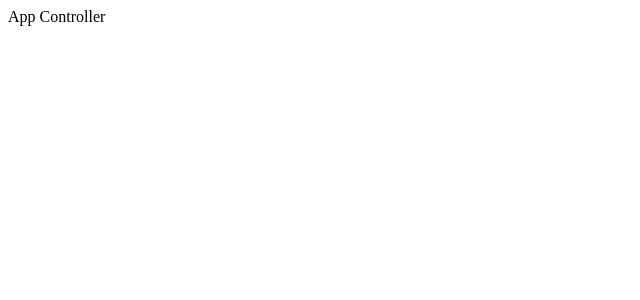
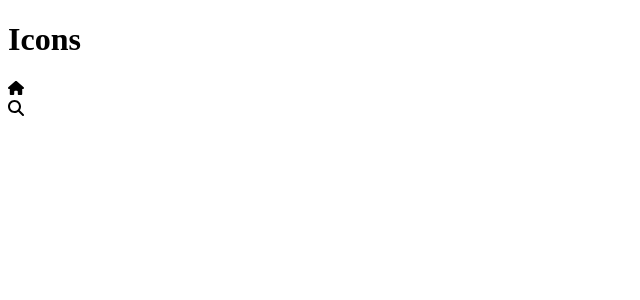
Before and after one commit to rupuengg/pwatlas, a React app: page / in a window 1280 px wide. Shown: the top 300 px of the page, without its empty margins (0-640 px from the left). Built offline with nearby package versions, Linux system fonts and the light colour scheme; the HTML template or start-up script is replaced by a standard one.

Commit message:
Add Icon Component and also add two Icons (#5)

```diff
--- a/package.json
+++ b/package.json
@@ -19,6 +19,7 @@
     "@types/node": "^20.2.3",
     "@typescript-eslint/eslint-plugin": "^5.59.7",
     "babel-loader": "^9.1.2",
+    "css-loader": "^6.7.4",
     "eslint": "^8.41.0",
     "eslint-config-airbnb": "^19.0.4",
     "eslint-config-airbnb-base": "^15.0.0",
@@ -29,6 +30,9 @@
     "eslint-plugin-prettier": "^4.2.1",
     "eslint-plugin-promise": "^6.1.1",
     "eslint-plugin-react": "^7.32.2",
+    "node-sass": "^9.0.0",
+    "sass-loader": "^13.3.0",
+    "style-loader": "^3.3.3",
     "ts-loader": "^9.4.3",
     "tsc": "^2.0.4",
     "typescript": "^5.0.4",
@@ -40,6 +44,7 @@
     "@types/react": "^18.2.6",
     "@types/react-dom": "^18.2.4",
     "html-webpack-plugin": "^5.5.1",
+    "primeicons": "^6.0.1",
     "react": "^18.2.0",
     "react-dom": "^18.2.0",
     "webpack-merge": "^5.9.0"
--- /dev/null
+++ b/src/Icon/Icon.tsx
@@ -0,0 +1,59 @@
+/* eslint-disable react/function-component-definition */
+import React from 'react';
+import Home from './Icons/Home';
+import Search from './Icons/Search';
+
+export enum E_Icon {
+  'home' = 'Home',
+  'search' = 'Search',
+  // Down = 'DOWN',
+  // Left = 'LEFT',
+  // Right = 'RIGHT',
+}
+
+type KeyofE_Icon = keyof E_Icon;
+function getTIcon(iconName: string): E_Icon | '' {
+  if (iconName === 'home') {
+    return E_Icon.home;
+  } if (iconName === 'search') {
+    return E_Icon.search;
+  }
+
+  return '';
+}
+
+export interface IConProps {
+  icon: string;
+  size?: number;
+  color?: string;
+  className?: string;
+  styles?: React.CSSProperties | undefined;
+}
+
+export const Icon: React.FC<IConProps> = (props: IConProps) => {
+  const { icon } = props;
+
+  const getIcon = (iconName: string) => {
+    switch (getTIcon(iconName)) {
+      case E_Icon.home:
+        return <Home {...props} />;
+      case E_Icon.search:
+        return <Search {...props} />;
+      default:
+        return <>No Icon found</>;
+    }
+  };
+
+  return (
+    <div>
+      { getIcon(icon) }
+    </div>
+  );
+};
+
+Icon.defaultProps = {
+  size: 16,
+  color: '#000000',
+  className: '',
+  styles: {},
+};
--- /dev/null
+++ b/src/Icon/Icons/Home.tsx
@@ -0,0 +1,20 @@
+/* eslint-disable react/function-component-definition */
+import React from 'react';
+import { IConProps } from '../Icon';
+
+export const Home: React.FC<IConProps> = ({ size, className, styles }: IConProps) => (
+  <svg
+    xmlns="http://www.w3.org/2000/svg"
+    viewBox="0 0 576 512"
+    className={className}
+    style={styles}
+    width={`${size}px`}
+    height={`${size}px`}
+    xmlnsXlink="http://www.w3.org/1999/xlink"
+  >
+    <title>Icon/Icon-Home</title>
+    <path d="M575.8 255.5c0 18-15 32.1-32 32.1h-32l.7 160.2c0 2.7-.2 5.4-.5 8.1V472c0 22.1-17.9 40-40 40H456c-1.1 0-2.2 0-3.3-.1c-1.4 .1-2.8 .1-4.2 .1H416 392c-22.1 0-40-17.9-40-40V448 384c0-17.7-14.3-32-32-32H256c-17.7 0-32 14.3-32 32v64 24c0 22.1-17.9 40-40 40H160 128.1c-1.5 0-3-.1-4.5-.2c-1.2 .1-2.4 .2-3.6 .2H104c-22.1 0-40-17.9-40-40V360c0-.9 0-1.9 .1-2.8V287.6H32c-18 0-32-14-32-32.1c0-9 3-17 10-24L266.4 8c7-7 15-8 22-8s15 2 21 7L564.8 231.5c8 7 12 15 11 24z" />
+  </svg>
+);
+
+export default Home;
--- /dev/null
+++ b/src/Icon/Icons/Search.tsx
@@ -0,0 +1,19 @@
+/* eslint-disable react/function-component-definition */
+import React from 'react';
+import { IConProps } from '../Icon';
+
+export const Search: React.FC<IConProps> = ({ size, className, styles }: IConProps) => (
+  <svg
+    xmlns="http://www.w3.org/2000/svg"
+    viewBox="0 0 512 512"
+    className={className}
+    style={styles}
+    width={`${size}px`}
+    height={`${size}px`}
+    xmlnsXlink="http://www.w3.org/1999/xlink"
+  >
+    <path d="M416 208c0 45.9-14.9 88.3-40 122.7L502.6 457.4c12.5 12.5 12.5 32.8 0 45.3s-32.8 12.5-45.3 0L330.7 376c-34.4 25.2-76.8 40-122.7 40C93.1 416 0 322.9 0 208S93.1 0 208 0S416 93.1 416 208zM208 352a144 144 0 1 0 0-288 144 144 0 1 0 0 288z" />
+  </svg>
+);
+
+export default Search;
--- /dev/null
+++ b/src/Icon/index.ts
@@ -0,0 +1,9 @@
+/* eslint-disable import/prefer-default-export */
+import { Home } from './Icons/Home';
+import { Icon } from './Icon';
+
+export {
+  Home,
+};
+
+export default Icon;
--- a/src/components/App/App.tsx
+++ b/src/components/App/App.tsx
@@ -1,6 +1,8 @@
 /* eslint-disable react/function-component-definition */
 import React from 'react';
+import 'primeicons/primeicons.css';
+import Extest from '../Extest';
 
 export interface IAppProps {}
 
-export const App: React.FC<IAppProps> = () => <div>App Controller</div>;
+export const App: React.FC<IAppProps> = () => <div><Extest /></div>;
--- /dev/null
+++ b/src/components/Extest/Extest.tsx
@@ -0,0 +1,27 @@
+/* eslint-disable react/function-component-definition */
+import React from 'react';
+import 'primeicons/primeicons.css';
+import Icon from '../../Icon';
+import { E_Icon } from '../../Icon/Icon';
+// import Home from '../../Icons';
+
+export interface IExtestProps {}
+
+const getAllIcons = () => {
+  // type KeyofE_Icon = keyof E_Icon;
+  console.log(E_Icon);
+};
+
+export const Extest: React.FC<IExtestProps> = () => {
+  getAllIcons();
+
+  return (
+    <div>
+      <h1>Icons</h1>
+
+      {/* <Home /> */}
+      <Icon icon="home" />
+      <Icon icon="search" />
+    </div>
+  );
+};
--- /dev/null
+++ b/src/components/Extest/index.ts
@@ -0,0 +1,5 @@
+/* eslint-disable import/no-unresolved */
+import { Extest } from './Extest';
+
+export * from './Extest';
+export default Extest;
```
Also changed, not shown: .eslintrc.json, 1 other file (tests, documents, lock files or other folders).
